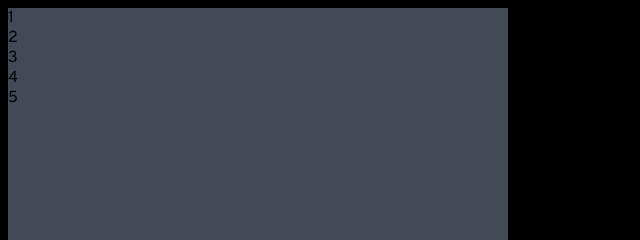
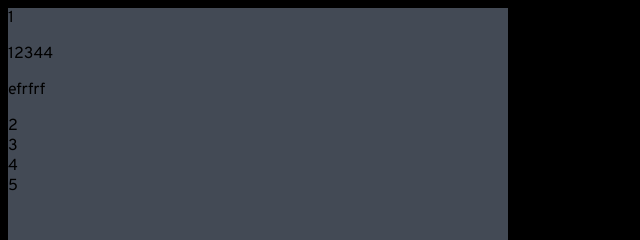
Before and after one commit to Shajed1/Interactive-rating-component, a plain HTML site: page index.html in a window 1280 px wide. Shown: the top 240 px of the page, 0-640 px from the left. Drawn offline with Linux system fonts and the light colour scheme.

Commit message:
minor change

```diff
--- a/index.html
+++ b/index.html
@@ -14,6 +14,12 @@
         <div id="section1">
         <div id="childsectopn1">
             1
+            <p>
+                12344
+            </p>
+            <p>
+                efrfrf
+            </p>
         </div>
         <div id="childsectopn2">2</div>
         <div id="childsectopn3">3</div>
```
